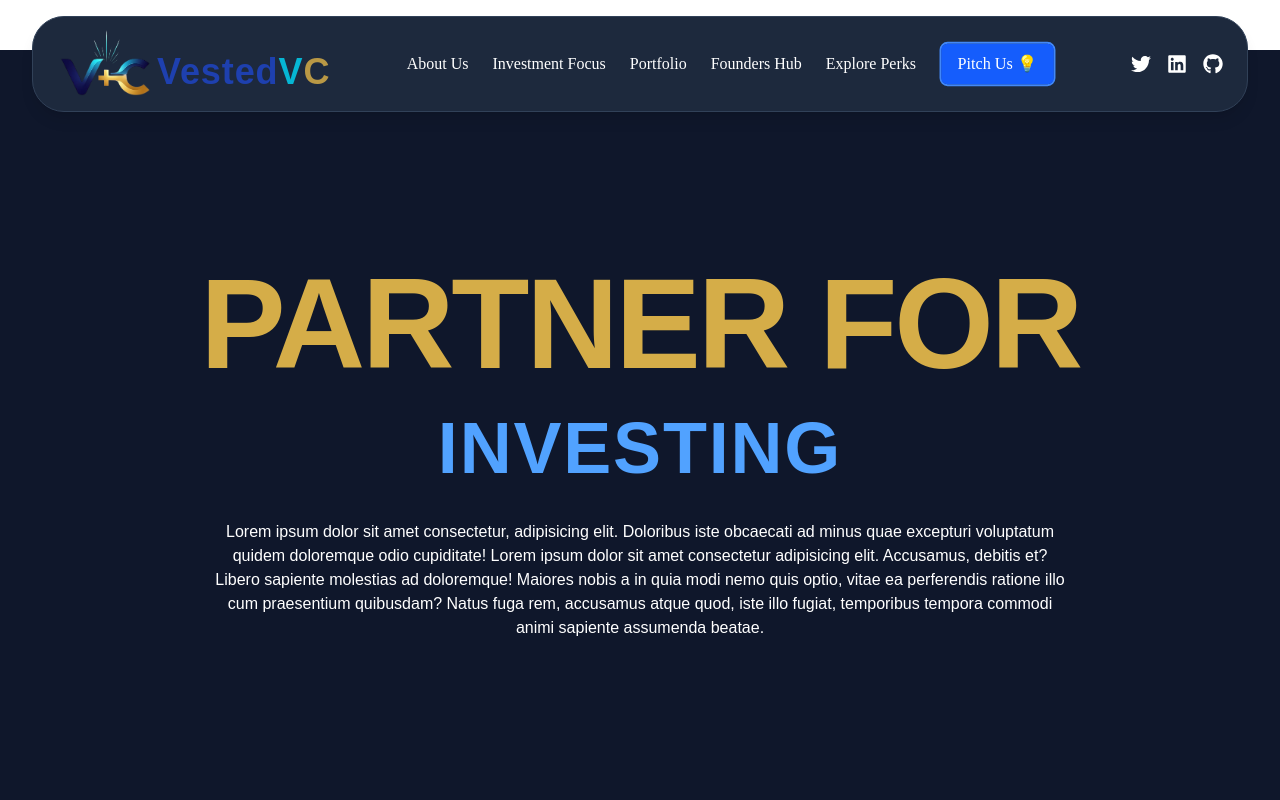
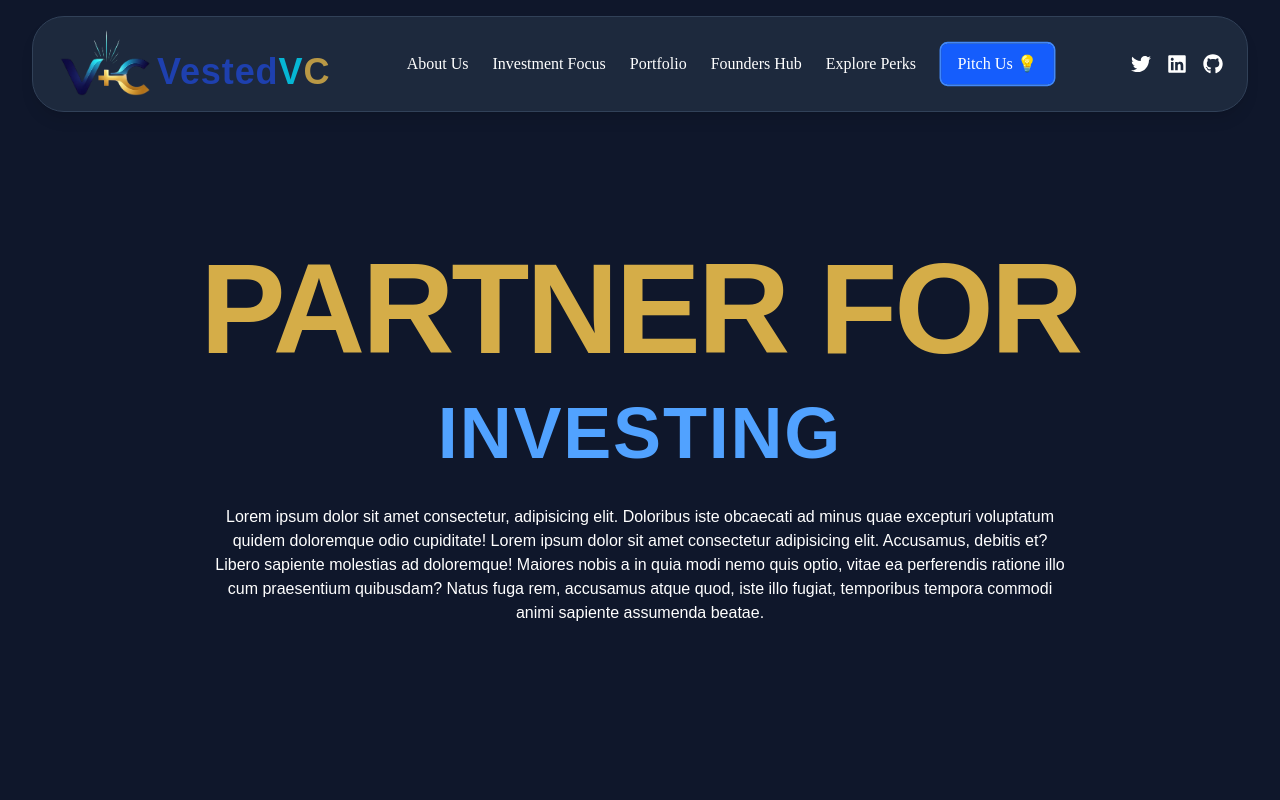
Before and after one commit to AHMAD789999/VestedVC, a Next.js app: page / in a window 1280 px wide. Shown: the top 800 px of the page. Built offline with nearby package versions, Linux system fonts and the light colour scheme; a web font is replaced by a local one.

Commit message:
Your commit message

```diff
--- a/src/app/page.jsx
+++ b/src/app/page.jsx
@@ -18,7 +18,7 @@ const HeroSection = () => {
 
   return (
    <>
-    <section className="h-screen mt-[50px] w-full bg-slate-900 text-white flex items-center justify-center px-6">
+    <section className="h-screen pt-[70px] w-full bg-slate-900 text-white flex items-center justify-center px-6">
       <div className="text-center">
         {/* Top Heading */}
         <motion.h1
```
